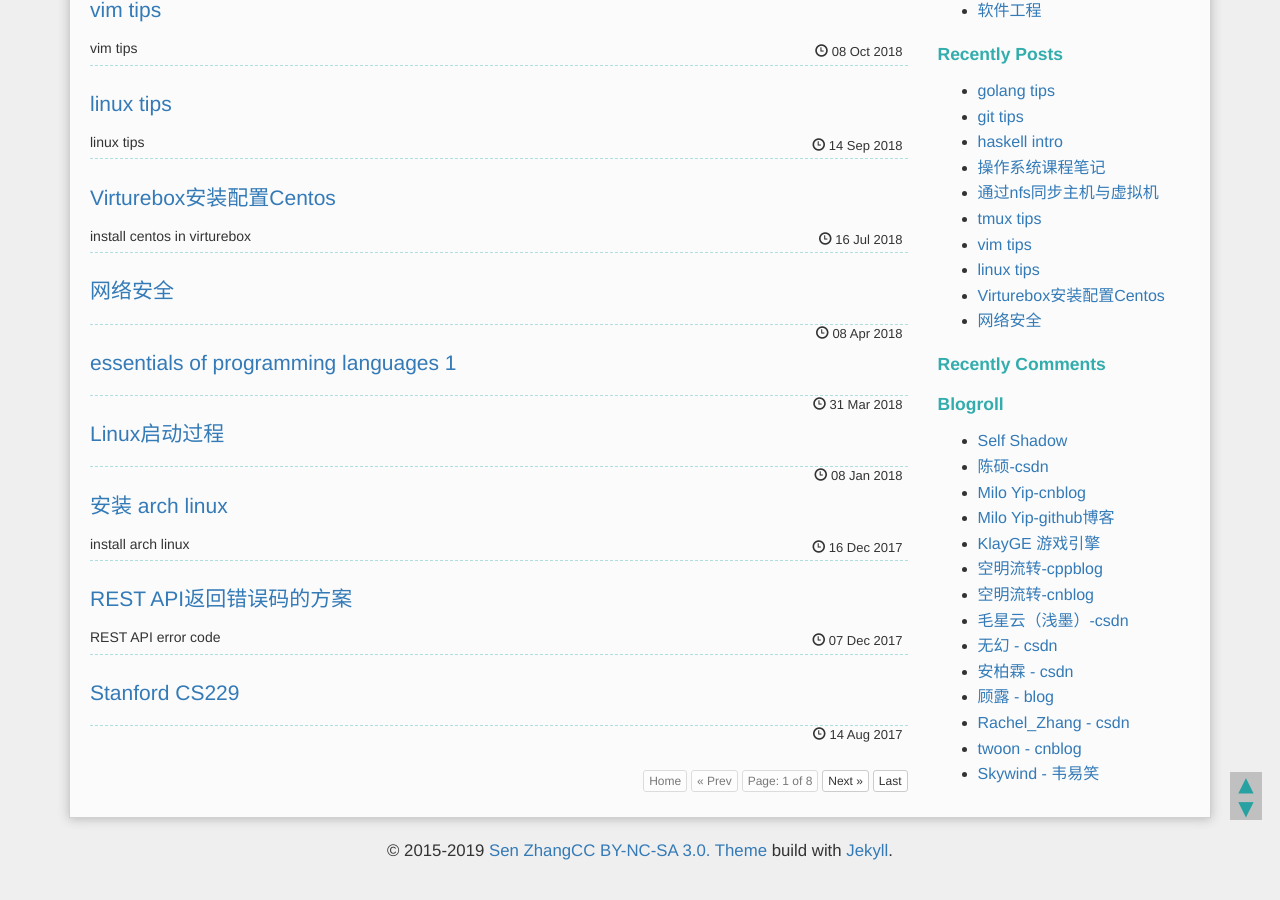
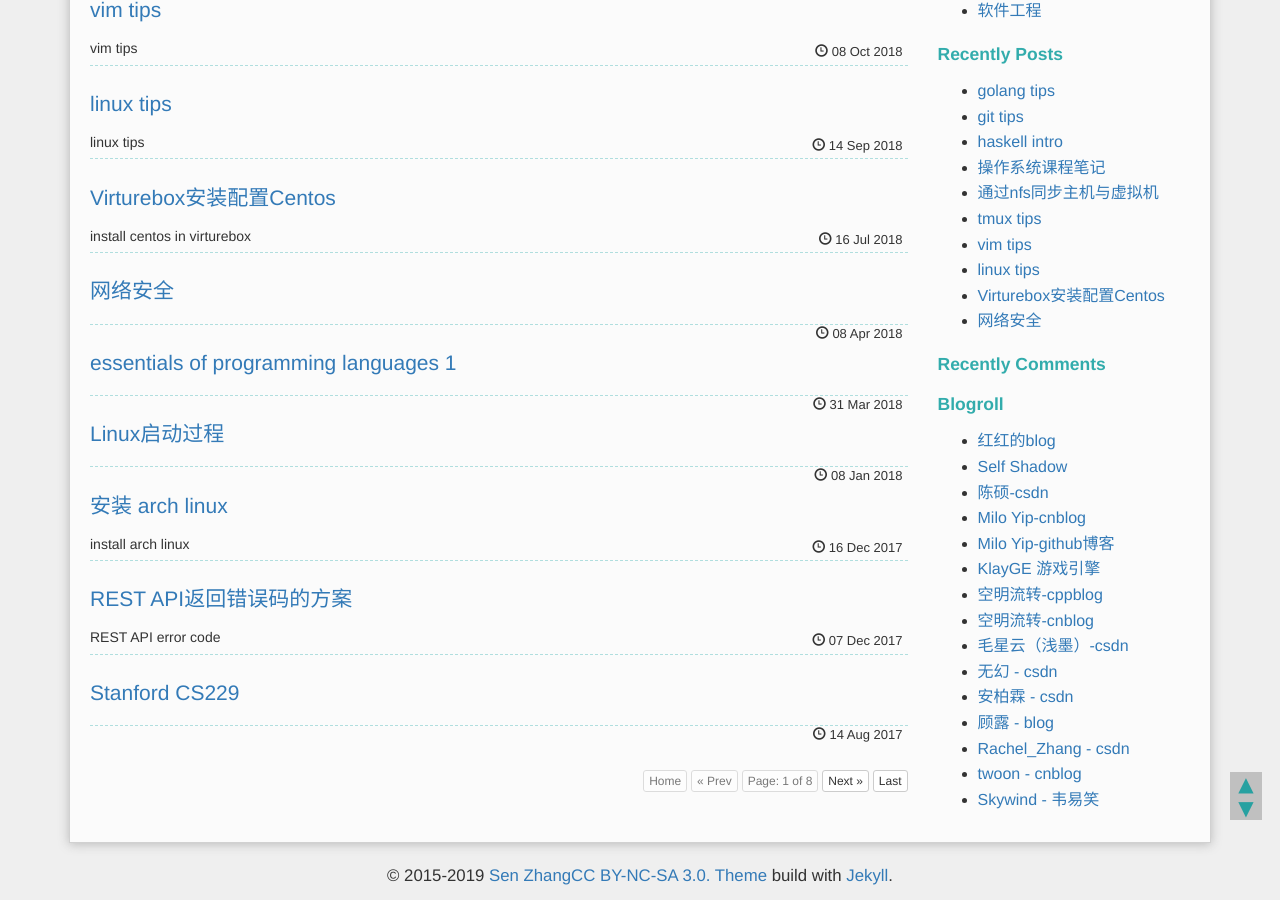
Before and after one commit to SenZhangAI/senzhangai.github.com, a Jekyll site: the page built from index.html, in a window 1280 px wide and 900 px high, scrolled down 665 px. Built offline with Jekyll 4.4.1, drawn with Linux system fonts in a browser that asks for light colours; the list of posts is cut into pages by our own code; comment, search, counter and statistics services are not loaded; before the commit the page ends 1540 px from its top, so only the background shows below that.

Commit message:
add blog link for 红红姐姐

```diff
--- a/_data/blogroll.json
+++ b/_data/blogroll.json
@@ -1,4 +1,8 @@
 [
+    {
+        "title": "红红的blog",
+        "url": "https://thautwarm.github.io/Site-32/index.html"
+    },
     {
         "title": "Self Shadow",
         "url": "http://blog.selfshadow.com/"
```
